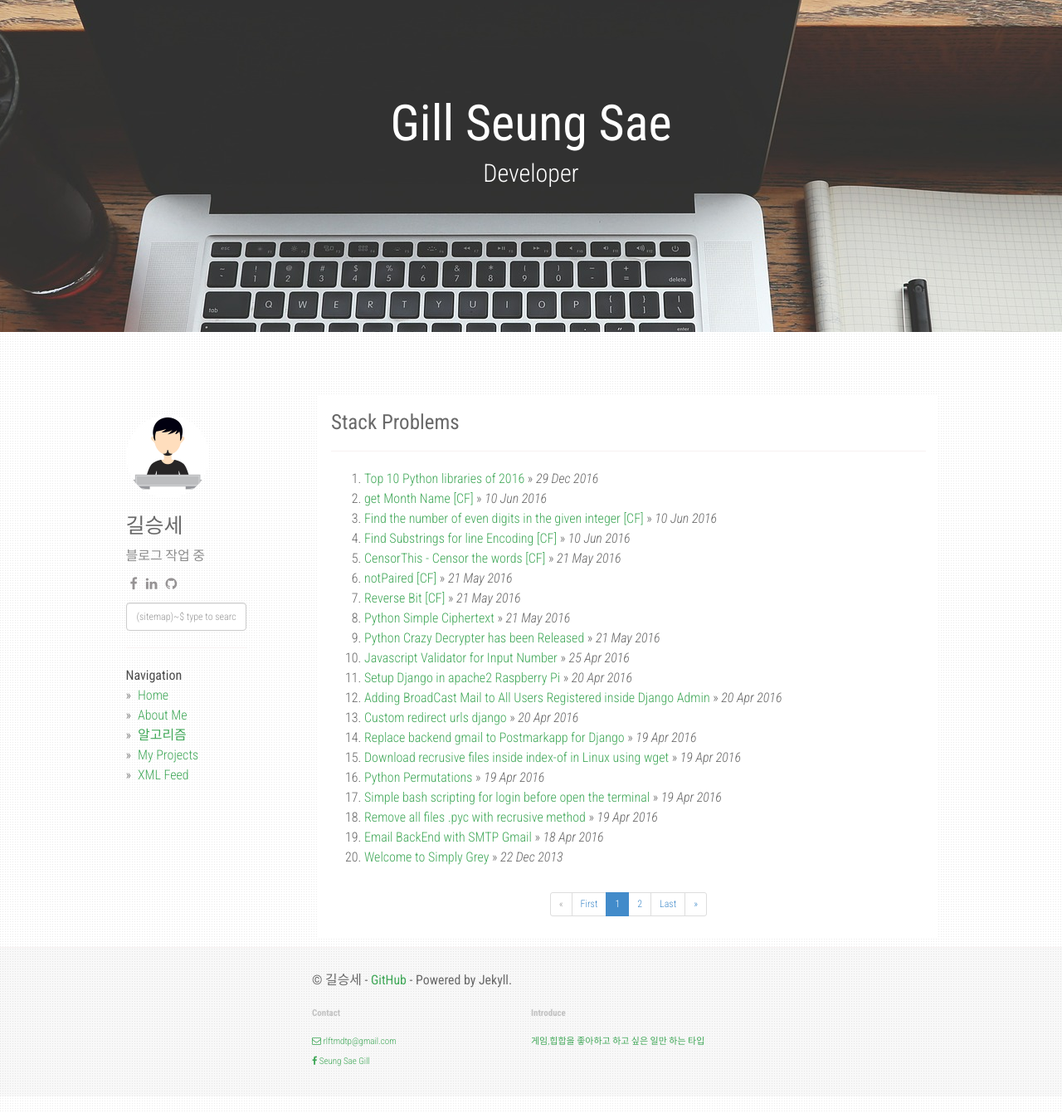
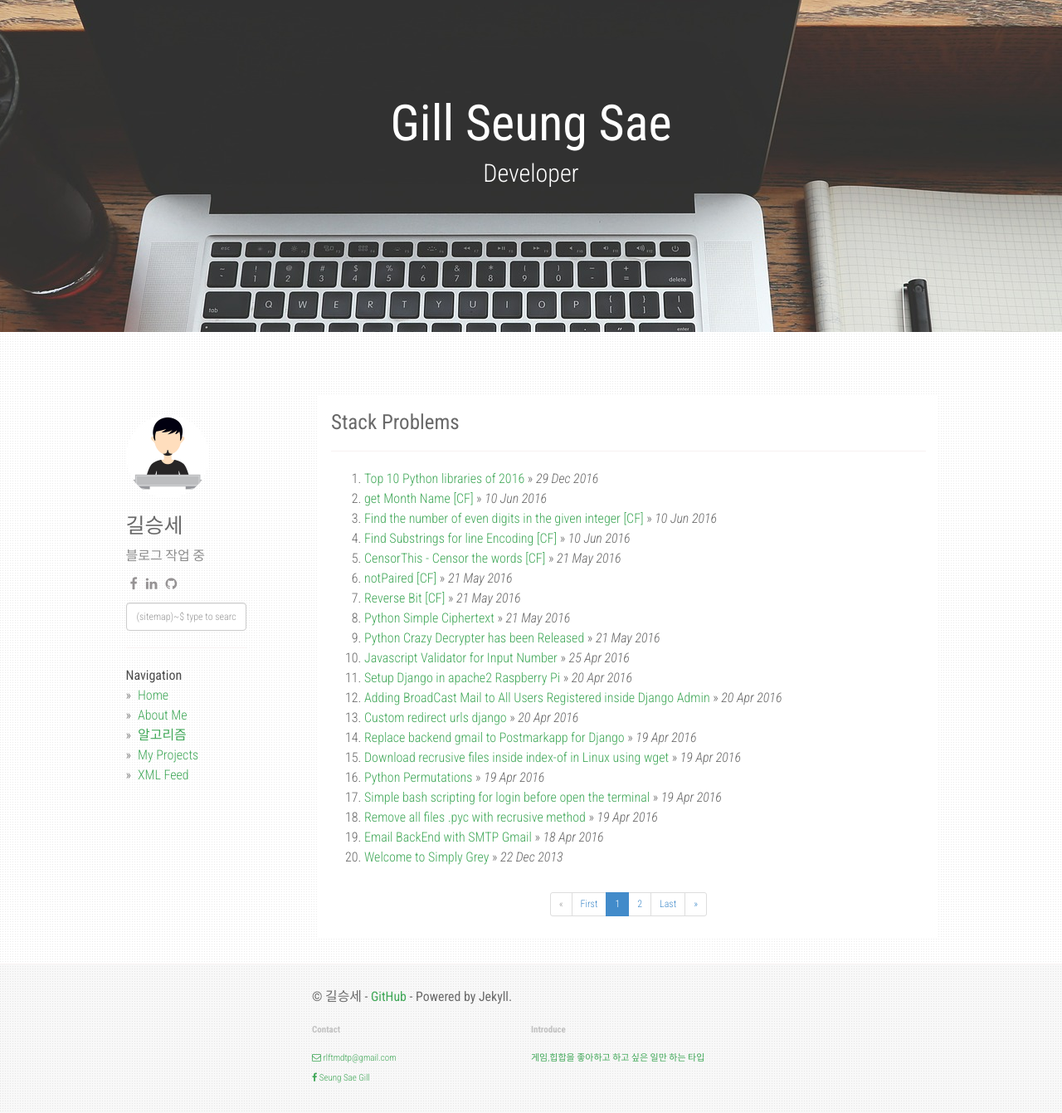
Before and after one commit to agusmakmun/agusmakmun.github.io, a Jekyll site: the page built from index.html, in a window 1280 px wide. Shown: the whole page at 83% size. Built offline with Jekyll 4.4.1, drawn with Linux system fonts in a browser that asks for light colours; nearby versions of some CDN libraries; the list of posts is cut into pages by our own code.

Commit message:
Update main.css

```diff
--- a/static/css/main.css
+++ b/static/css/main.css
@@ -105,21 +105,6 @@
 	background: #333333;
 }
 
-/* Footer */
-footer {
-  border-top: 1px solid #F7F1F1;
-  width: 100%;
-  margin-top: 10px;
-  padding-top: 10px;
-  color: #C2C2C2;
-  font-size: 11px;
-  bottom: 0;
-  padding-bottom: 10px;
-}
-.footer-heading{
-  font-size: 1.44em;
-}
-
 /* Left column */
 div.col-sm-3 {
   margin-top: 100px;
@@ -199,6 +184,14 @@
 
 /* footer 설정*/
 footer{
+  border-top: 1px solid #F7F1F1;
+  width: 100%;
+  margin-top: 30px;
+  padding-top: 10px;
+  color: #C2C2C2;
+  font-size: 11px;
+  bottom: 0;
+  padding-bottom: 10px;
   float: left;
   background-color: rgba(51,51,51,0.03);
   min-height: 180px;
```
